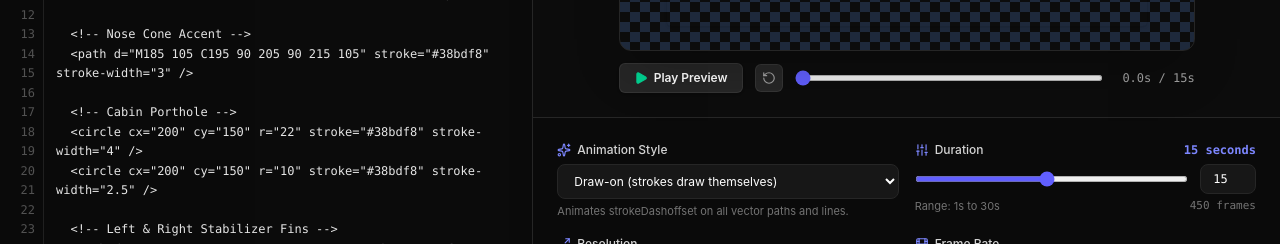
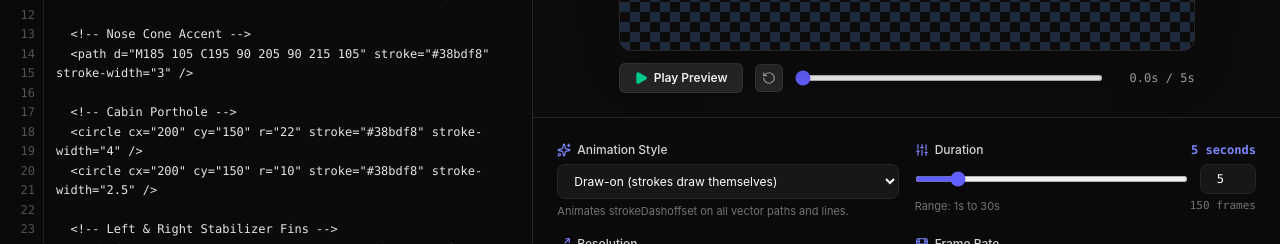
Before and after one commit to mrgeniues/svg-to-video-studio, a React (Vite) app: page / in a window 1280 px wide. Shown: the part 454-698 px from the top of the page. Built offline with nearby package versions, Linux system fonts and the light colour scheme.

Commit message:
Per-tab duration defaults (SVG 5s, Remotion 15s)

```diff
--- a/src/App.tsx
+++ b/src/App.tsx
@@ -60,7 +60,7 @@ export default function App() {
 
   // Animation & Video Configuration
   const [animationStyle, setAnimationStyle] = useState<AnimationStyle>('draw-on');
-  const [duration, setDuration] = useState<number>(15);
+  const [duration, setDuration] = useState<number>(5);
   const [spinCount, setSpinCount] = useState<number>(() => Math.max(1, Math.round(15 / 2)));
   const [isCustomSpinCount, setIsCustomSpinCount] = useState<boolean>(false);
   const [resolutionId, setResolutionId] = useState<string>('1080p');
```
